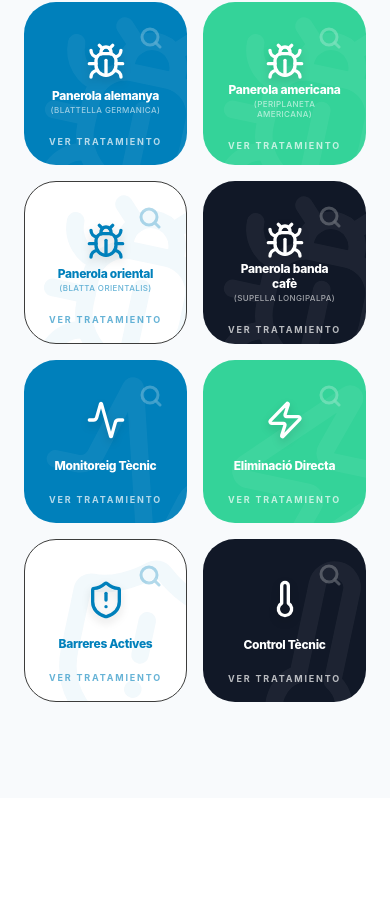
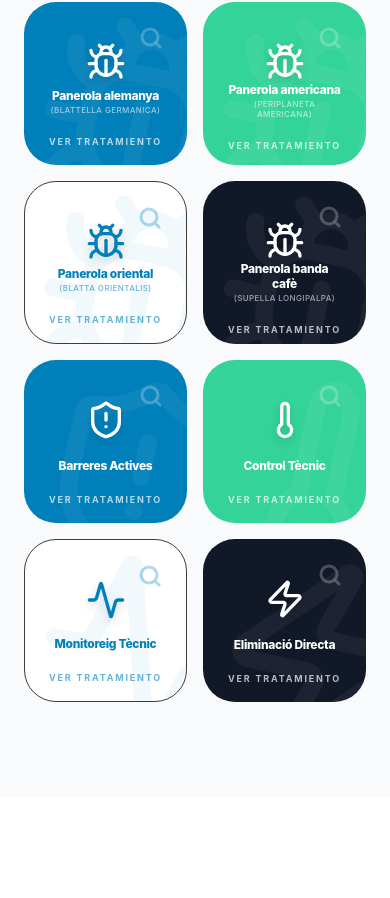
Before and after one commit to AlbertoSanzAlonso/cucarachas_web, a React (Vite) app in the folder frontend/: page / in a window 390 px wide. Shown: the part 5865-6763 px from the top of the page. Built offline with nearby package versions, Linux system fonts and the light colour scheme.

Commit message:
UI: Fix syntax error and implement responsive card ordering for mobile

```diff
--- a/frontend/src/components/PestGrid.jsx
+++ b/frontend/src/components/PestGrid.jsx
@@ -51,10 +51,10 @@ const PestGrid = () => {
       desc: t('species.banded_desc'),
       details: t('species.banded_details', { returnObjects: true })
     },
-    { id: 'disinfect', name: t('species.monitor'), icon: <Activity />, color: 'var(--color-primary-blue)', desc: 'Seguimiento preventivo con feromonas.' },
-    { id: 'nests', name: t('species.zap'), icon: <Zap />, color: 'var(--color-accent-green)', desc: 'Localización precisa y eliminación de nidos.' },
-    { id: 'prevent', name: t('species.barrier'), icon: <ShieldAlert />, color: '#ffffff', desc: 'Tratamientos residuales de larga duración.', darkText: true },
-    { id: 'urgent', name: t('species.thermal'), icon: <Thermometer />, color: '#111827', desc: 'Eliminación ecológica por calor sin químicos.' }
+    { id: 'disinfect', name: t('species.monitor'), icon: <Activity />, color: '#ffffff', desc: 'Seguimiento preventivo con feromonas.', darkText: true },
+    { id: 'nests', name: t('species.zap'), icon: <Zap />, color: '#111827', desc: 'Localización precisa y eliminación de nidos.' },
+    { id: 'prevent', name: t('species.barrier'), icon: <ShieldAlert />, color: 'var(--color-primary-blue)', desc: 'Tratamientos residuales de larga duración.' },
+    { id: 'urgent', name: t('species.thermal'), icon: <Thermometer />, color: 'var(--color-accent-green)', desc: 'Eliminación ecológica por calor sin químicos.' }
   ];
 
   return (
@@ -72,7 +72,13 @@ const PestGrid = () => {
         </div>
 
         <div className="grid grid-cols-2 md:grid-cols-4 gap-4 md:gap-6">
-           {species.map((pest, i) => (
+           {species.map((pest, i) => {
+             const orderClasses = [
+               'order-1', 'order-2', 'order-3', 'order-4',
+               'order-7 md:order-5', 'order-8 md:order-6',
+               'order-5 md:order-7', 'order-6 md:order-8'
+             ];
+             return (
                <motion.div
                  key={pest.id}
                  onClick={() => pest.image && setSelectedPest(pest)}
@@ -80,7 +86,7 @@ const PestGrid = () => {
                  whileInView={{ opacity: 1, y: 0 }}
                  transition={{ delay: i * 0.1 }}
                  viewport={{ once: true }}
-               className={`group relative overflow-hidden rounded-[2rem] md:rounded-[3rem] aspect-square flex flex-col items-center justify-between p-4 md:p-10 transition-all duration-500 hover:shadow-[0_25px_60px_-15px_rgba(0,128,187,0.3)] hover:translate-y-[-8px] cursor-pointer ${pest.darkText ? 'border border-primary-gray/10 bg-white' : ''}`}
+                 className={`group relative overflow-hidden rounded-[2rem] md:rounded-[3rem] aspect-square flex flex-col items-center justify-between p-4 md:p-10 transition-all duration-500 hover:shadow-[0_25px_60px_-15px_rgba(0,128,187,0.3)] hover:translate-y-[-8px] cursor-pointer ${pest.darkText ? 'border border-primary-gray/10 bg-white' : ''} ${orderClasses[i]}`}
                style={{ background: pest.color }}
              >
                  {/* Corner Search Icon */}
@@ -125,7 +131,7 @@ const PestGrid = () => {
                    </p>
                 </div>
              </motion.div>
-           ))}
+           ); })}
         </div>
       </div>
 
```
Lines whose indentation alone changed are shown as unchanged.
